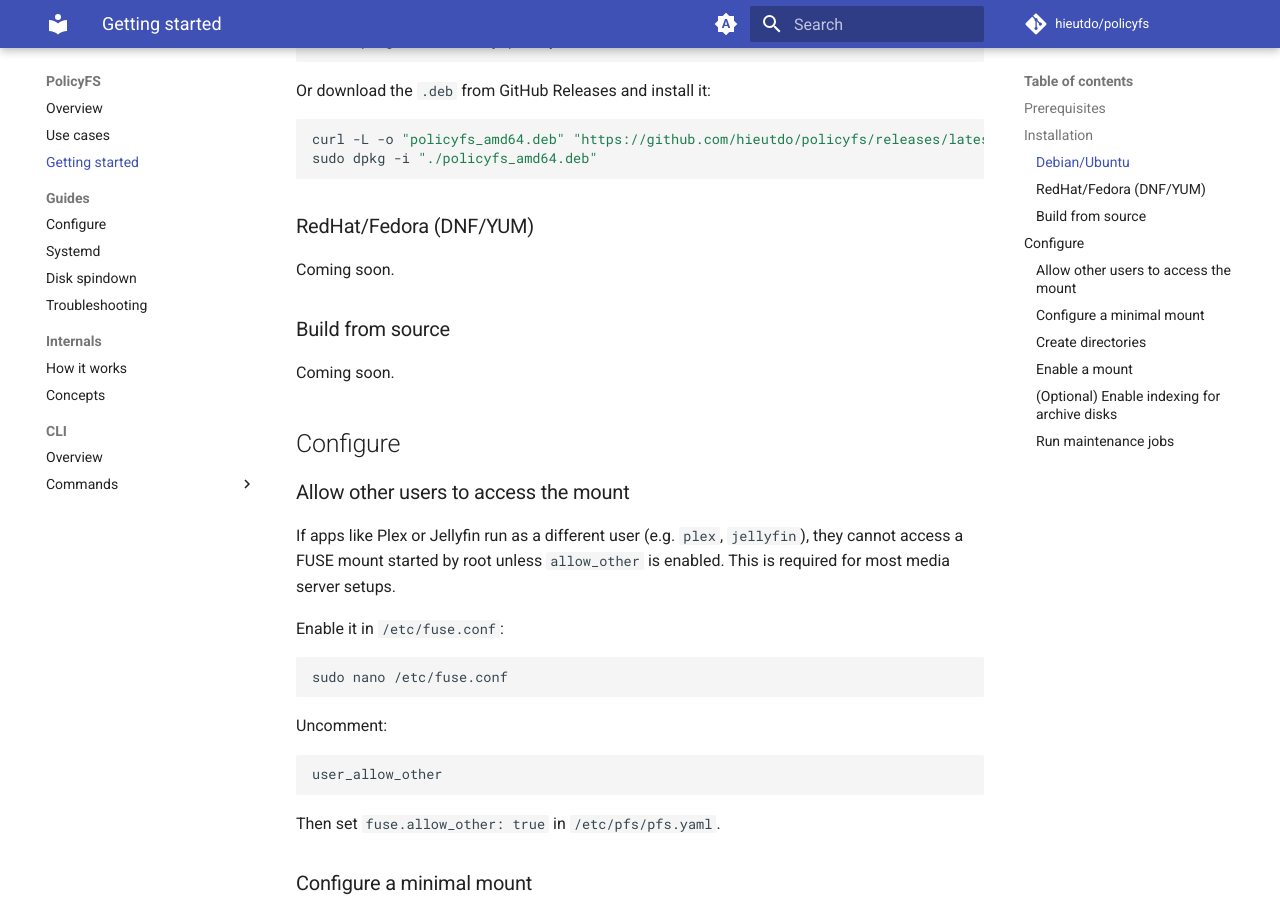
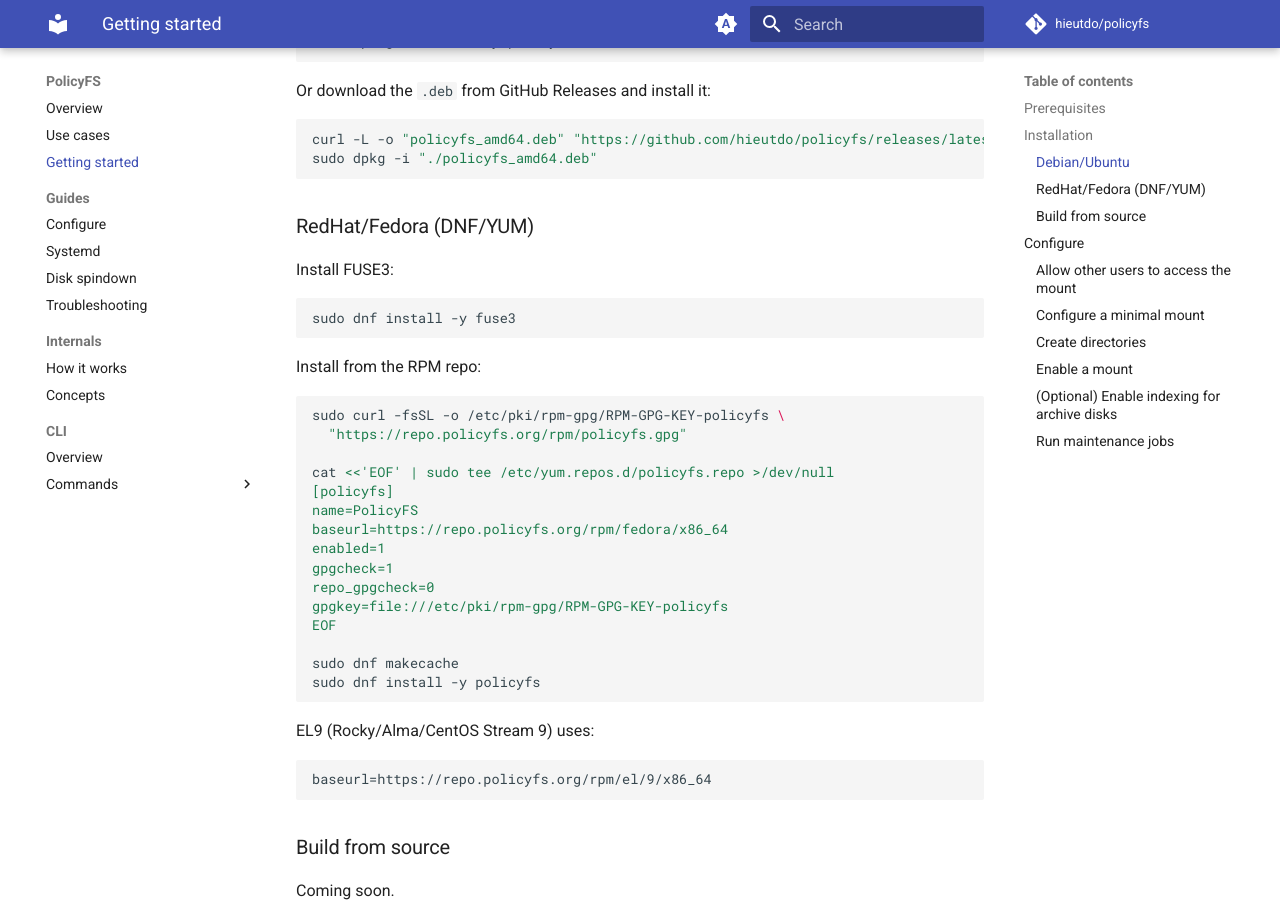
Before and after one commit to hieutdo/policyfs, an MkDocs documentation site: the page built from docs/getting-started.md, in a window 1280 px wide and 900 px high, scrolled down 730 px. Built offline with MkDocs 1.6.1 and Material for MkDocs 9.7.7, drawn with Linux system fonts in a browser that asks for light colours; comment, search, counter and statistics services are not loaded.

````diff
--- a/docs/getting-started.md
+++ b/docs/getting-started.md
@@ -39,7 +39,37 @@
 
 ### RedHat/Fedora (DNF/YUM)
 
-Coming soon.
+Install FUSE3:
+
+```bash
+sudo dnf install -y fuse3
+```
+
+Install from the RPM repo:
+
+```bash
+sudo curl -fsSL -o /etc/pki/rpm-gpg/RPM-GPG-KEY-policyfs \
+  "https://repo.policyfs.org/rpm/policyfs.gpg"
+
+cat <<'EOF' | sudo tee /etc/yum.repos.d/policyfs.repo >/dev/null
+[policyfs]
+name=PolicyFS
+baseurl=https://repo.policyfs.org/rpm/fedora/x86_64
+enabled=1
+gpgcheck=1
+repo_gpgcheck=0
+gpgkey=file:///etc/pki/rpm-gpg/RPM-GPG-KEY-policyfs
+EOF
+
+sudo dnf makecache
+sudo dnf install -y policyfs
+```
+
+EL9 (Rocky/Alma/CentOS Stream 9) uses:
+
+```text
+baseurl=https://repo.policyfs.org/rpm/el/9/x86_64
+```
 
 ### Build from source
 
````
Also changed, not shown: README.md (+1 -1 lines), 4 other files.
